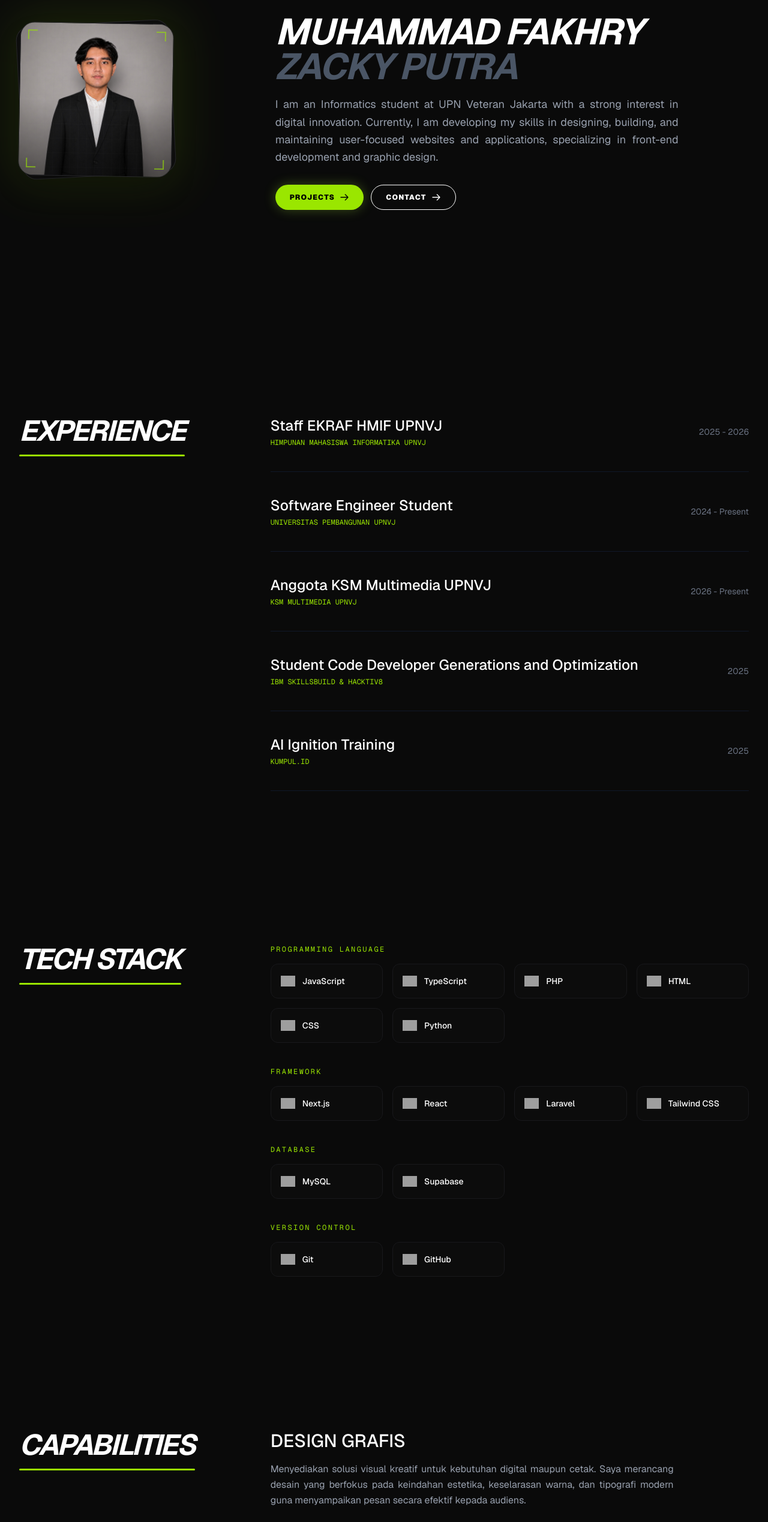
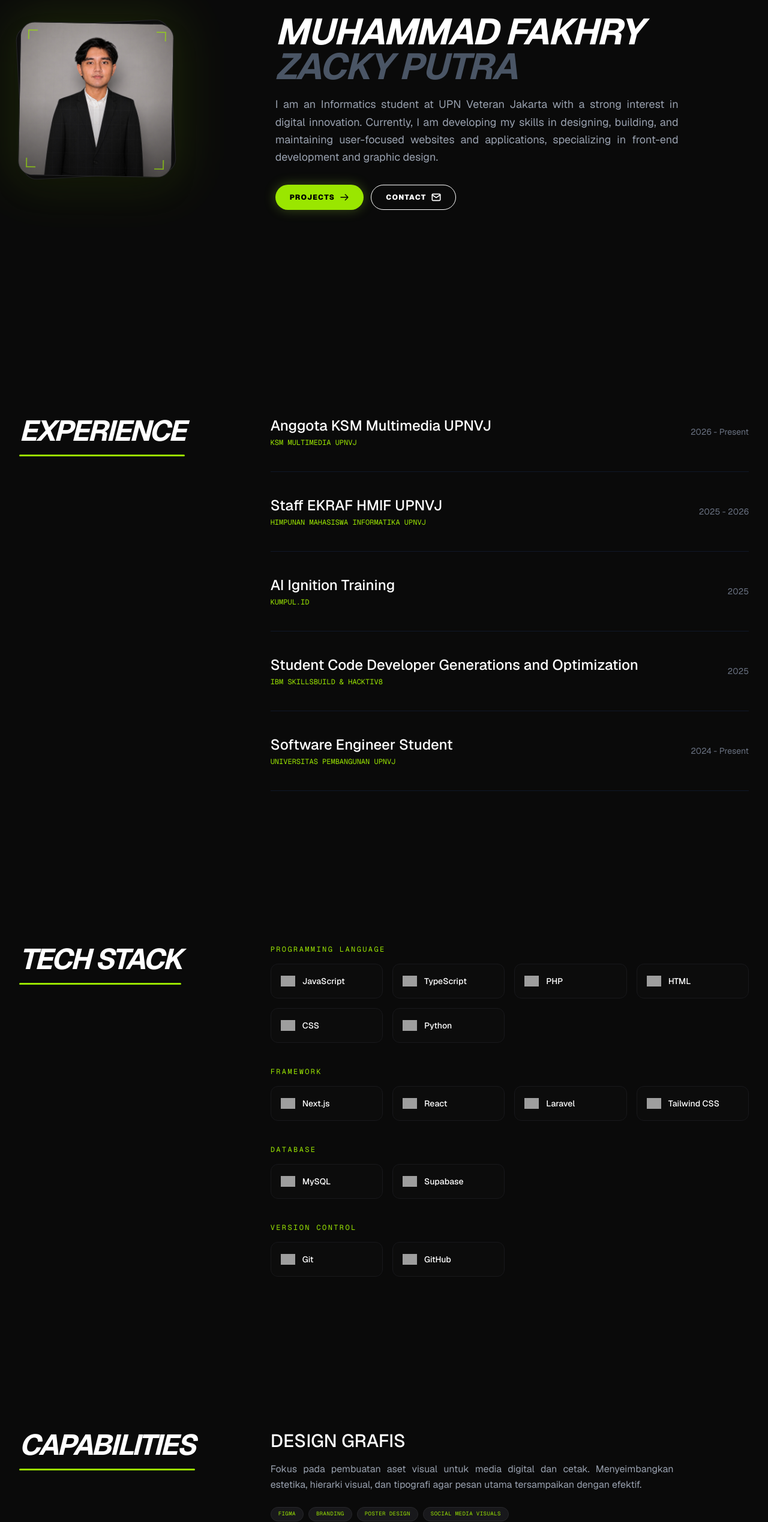
Before and after one commit to abcdefakhry/portofolio-fakhry, a Next.js app: page / in a window 1280 px wide. Shown: the part 234-2772 px from the top of the page at 60% size. Built offline with nearby package versions, Linux system fonts and the light colour scheme; grey boxes are pictures that could not be loaded.

Commit message:
fix: Update experience section order and description capabilities

```diff
--- a/app/page.tsx
+++ b/app/page.tsx
@@ -11,11 +11,11 @@ const projects = [
 ];
 
 const experiences = [
-  { id: 1, role: "Staff EKRAF HMIF UPNVJ", company: "Himpunan Mahasiswa Informatika UPNVJ", period: "2025 - 2026", desc: "Riset pengguna dan perancangan antarmuka proyek organisasi." },
-  { id: 2, role: "Software Engineer Student", company: "Universitas Pembangunan UPNVJ", period: "2024 - Present", desc: "Chatbot kesehatan berbasis web untuk konsultasi kebugaran." },
-  { id: 3, role: "Anggota KSM Multimedia UPNVJ", company: "KSM Multimedia UPNVJ", period: "2026 - Present", desc: "Mengembangkan keterampilan di bidang multimedia kreatif seperti desain grafis, videografi, dan produksi media digital." },
-  { id: 4, role: "Student Code Developer Generations and Optimization", company: "IBM SkillsBuild & Hacktiv8", period: "2025", desc: "Program pelatihan intensif pengembangan web dan pembelajaran konsep dasar optimasi aplikasi." },
-  { id: 5, role: "AI Ignition Training", company: "KUMPUL.ID", period: "2025", desc: "Mengikuti program pelatihan intensif pemanfaatan teknologi kecerdasan buatan (AI) untuk mempercepat solusi inovatif." },
+  { id: 1, role: "Anggota KSM Multimedia UPNVJ", company: "KSM Multimedia UPNVJ", period: "2026 - Present" },
+  { id: 2, role: "Staff EKRAF HMIF UPNVJ", company: "Himpunan Mahasiswa Informatika UPNVJ", period: "2025 - 2026" },
+  { id: 3, role: "AI Ignition Training", company: "KUMPUL.ID", period: "2025" },
+  { id: 4, role: "Student Code Developer Generations and Optimization", company: "IBM SkillsBuild & Hacktiv8", period: "2025" },
+  { id: 5, role: "Software Engineer Student", company: "Universitas Pembangunan UPNVJ", period: "2024 - Present" },
 ];
 
 const techStacks = [
@@ -59,14 +59,20 @@ const services = [
   {
     id: 1,
     title: "Design Grafis",
-    description: "Menyediakan solusi visual kreatif untuk kebutuhan digital maupun cetak. Saya merancang desain yang berfokus pada keindahan estetika, keselarasan warna, dan tipografi modern guna menyampaikan pesan secara efektif kepada audiens.",
+    description: "Fokus pada pembuatan aset visual untuk media digital dan cetak. Menyeimbangkan estetika, hierarki visual, dan tipografi agar pesan utama tersampaikan dengan efektif.",
     skills: ["Figma", "Branding", "Poster Design", "Social Media Visuals"]
   },
   {
     id: 2,
     title: "Front-end Development",
-    description: "Mentransformasikan desain kreatif menjadi antarmuka website yang interaktif, responsif, dan mudah digunakan. Saya fokus menulis kode yang bersih dan terstruktur, mengoptimalkan kecepatan akses, serta menambahkan animasi transisi yang mulus untuk pengalaman pengguna yang menyenangkan.",
+    description: "Merancang tampilan web yang interaktif dan nyaman dipakai. Berfokus pada performa yang cepat, tampilan yang pas di semua ukuran layar, serta animasi halus yang bikin web terasa lebih hidup.",
     skills: ["Next.js", "React.js", "TypeScript", "Tailwind CSS", "Framer Motion", "JavaScript", "HTML5 & CSS3"]
+  },
+  {
+    id: 3,
+    title: "Backend Development",
+    description: "Mengembangkan sistem backend yang stabil dan aman. Merancang struktur database yang efisien serta menyediakan koneksi API yang cepat untuk kebutuhan aplikasi.",
+    skills: ["MySQL", "Supabase"]
   }
 ];
 
@@ -274,19 +280,22 @@ export default function Home() {
                   </span>
                 </a>
                 <a
-                  href="#contact"
+                  href="mailto:contact@fakhry.my.id"
                   className="flex-1 sm:flex-initial group relative inline-flex items-center justify-center gap-2 sm:gap-3 px-4 sm:px-6 py-2.5 sm:py-3 border border-zinc-850 text-white font-black text-[10px] sm:text-xs uppercase tracking-widest rounded-full overflow-hidden hover:bg-zinc-900 hover:border-zinc-500 transition-all duration-300 text-center whitespace-nowrap"
                 >
                   <span className="relative z-10 flex items-center gap-1.5 sm:gap-2">
                     Contact
                     <svg
-                      className="w-3.5 h-3.5 sm:w-4 sm:h-4 transform group-hover:translate-x-1 transition-transform duration-300"
+                      className="w-3.5 h-3.5 sm:w-4 sm:h-4 transform group-hover:scale-110 transition-transform duration-300"
+                      viewBox="0 0 24 24"
                       fill="none"
                       stroke="currentColor"
-                      viewBox="0 0 24 24"
-                      strokeWidth="2"
+                      strokeWidth="2.5"
+                      strokeLinecap="round"
+                      strokeLinejoin="round"
                     >
-                      <path strokeLinecap="round" strokeLinejoin="round" d="M14 5l7 7m0 0l-7 7m7-7H3" />
+                      <path d="M4 4h16c1.1 0 2 .9 2 2v12c0 1.1-.9 2-2 2H4c-1.1 0-2-.9-2-2V6c0-1.1.9-2 2-2z" />
+                      <polyline points="22,6 12,13 2,6" />
                     </svg>
                   </span>
                 </a>
```
